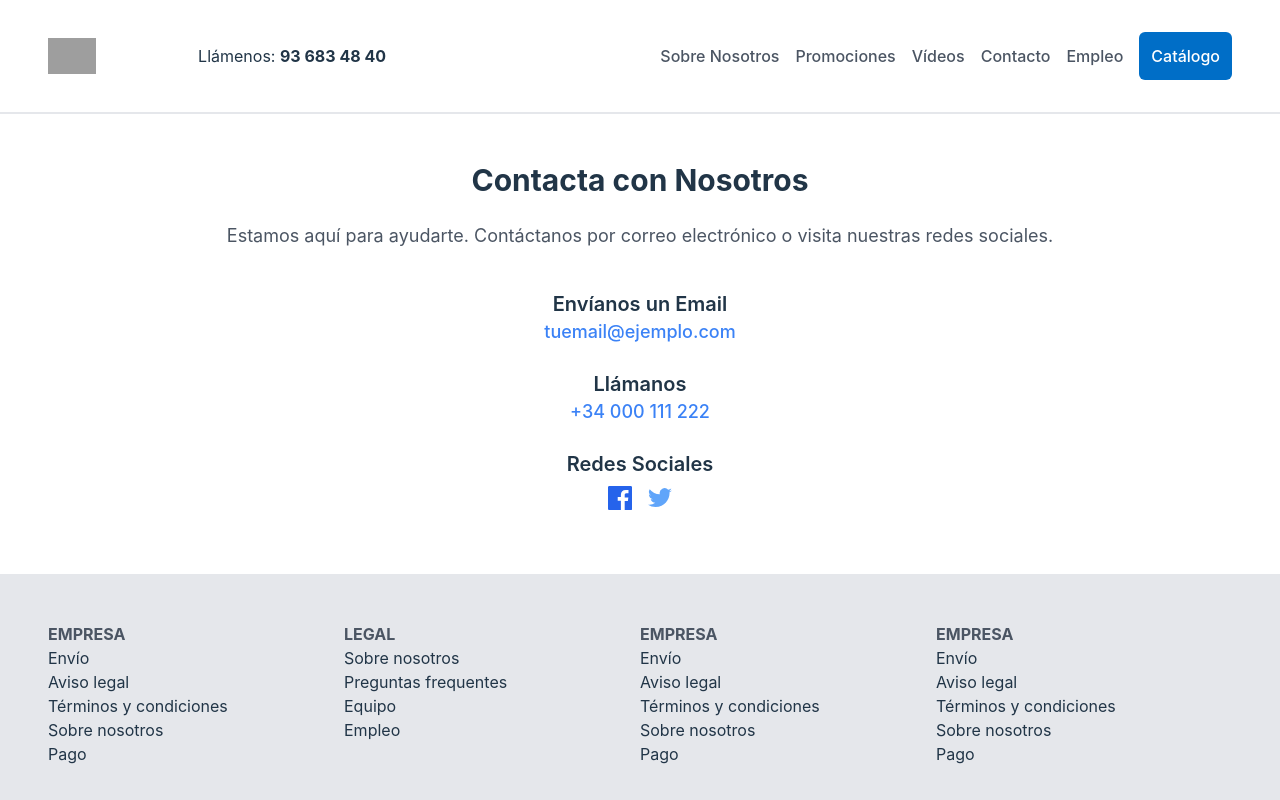
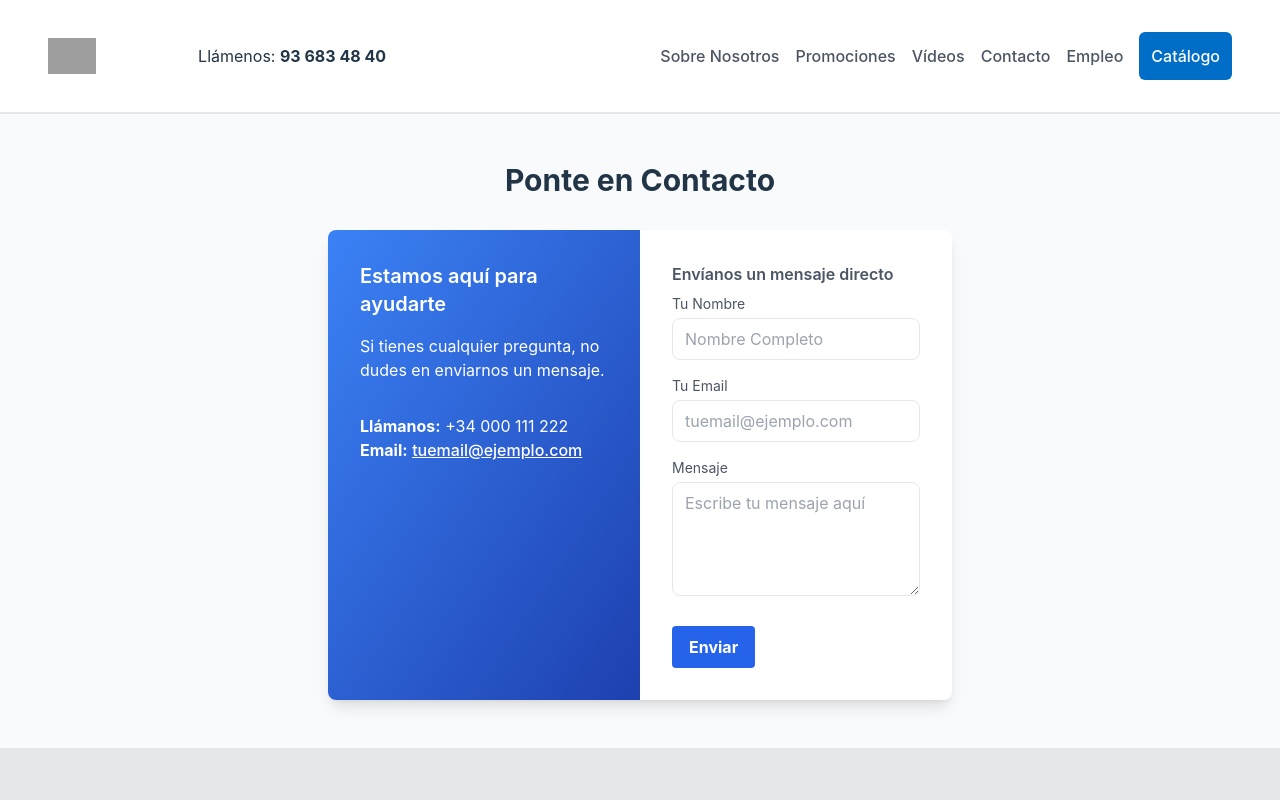
Before and after one commit to sernalab/landing-react, a React (Vite) app: page /contact in a window 1280 px wide. Shown: the top 800 px of the page. Built offline with nearby package versions, Linux system fonts and the light colour scheme; grey boxes are pictures that could not be loaded.

Commit message:
contact page layout

```diff
--- a/src/pages/ContactPage.jsx
+++ b/src/pages/ContactPage.jsx
@@ -1,64 +1,76 @@
 function Contact() {
   return (
     <>
-      <section class="bg-white py-12">
+      <section class="bg-gray-50 py-12">
         <div class="container mx-auto px-4">
-          <h2 class="text-3xl font-bold text-center mb-6">
-            Contacta con Nosotros
-          </h2>
-          <p class="text-lg text-gray-600 text-center mb-6">
-            Estamos aquí para ayudarte. Contáctanos por correo electrónico o
-            visita nuestras redes sociales.
+          <h2 class="text-3xl font-bold text-center mb-8">Ponte en Contacto</h2>
+          <div class="flex flex-wrap justify-center">
+            <div class="w-full md:w-3/4 lg:w-1/2 bg-white shadow-lg rounded-lg overflow-hidden">
+              <div class="md:flex">
+                <div class="md:w-1/2 bg-gradient-to-br from-blue-500 to-blue-800 text-white p-8">
+                  <h3 class="text-xl font-semibold mb-4">
+                    Estamos aquí para ayudarte
+                  </h3>
+                  <p>
+                    Si tienes cualquier pregunta, no dudes en enviarnos un
+                    mensaje.
                   </p>
-          <div class="flex flex-wrap justify-center items-center">
-            <div class="w-full md:w-1/2 lg:w-1/3 p-4 text-center">
-              <div class="mb-6">
-                <h3 class="text-xl font-semibold">Envíanos un Email</h3>
-                <a
-                  href="mailto:tuemail@ejemplo.com"
-                  class="text-blue-500 hover:text-blue-700 text-lg"
-                >
+                  <div class="mt-8">
+                    <p>
+                      <strong>Llámanos:</strong> +34 000 111 222
+                    </p>
+                    <p>
+                      <strong>Email:</strong>{" "}
+                      <a href="mailto:tuemail@ejemplo.com" class="underline">
                         tuemail@ejemplo.com
                       </a>
+                    </p>
                   </div>
-
+                </div>
+                <div class="md:w-1/2 p-8">
+                  <div class="text-gray-600">
+                    <h3 class="font-semibold mb-2">
+                      Envíanos un mensaje directo
+                    </h3>
+                    <form action="mailto:tuemail@ejemplo.com" method="GET">
+                      <div class="mb-4">
+                        <label class="block text-sm">Tu Nombre</label>
+                        <input
+                          type="text"
+                          name="name"
+                          placeholder="Nombre Completo"
+                          required
+                          class="w-full px-3 py-2 border rounded-lg focus:outline-none focus:shadow-outline mt-1"
+                        />
+                      </div>
+                      <div class="mb-4">
+                        <label class="block text-sm">Tu Email</label>
+                        <input
+                          type="email"
+                          name="email"
+                          placeholder="tuemail@ejemplo.com"
+                          required
+                          class="w-full px-3 py-2 border rounded-lg focus:outline-none focus:shadow-outline mt-1"
+                        />
+                      </div>
                       <div class="mb-6">
-                <h3 class="text-xl font-semibold">Llámanos</h3>
-                <a
-                  href="tel:+34000111222"
-                  class="text-blue-500 hover:text-blue-700 text-lg"
+                        <label class="block text-sm">Mensaje</label>
+                        <textarea
+                          name="body"
+                          rows="4"
+                          placeholder="Escribe tu mensaje aquí"
+                          required
+                          class="w-full px-3 py-2 border rounded-lg focus:outline-none focus:shadow-outline mt-1"
+                        ></textarea>
+                      </div>
+                      <button
+                        type="submit"
+                        class="bg-blue-600 hover:bg-blue-700 text-white font-bold py-2 px-4 rounded focus:outline-none focus:shadow-outline"
                       >
-                  +34 000 111 222
-                </a>
+                        Enviar
+                      </button>
+                    </form>
                   </div>
-
-              <div>
-                <h3 class="text-xl font-semibold">Redes Sociales</h3>
-                <div class="flex justify-center space-x-4 mt-2">
-                  <a
-                    href="https://facebook.com/tuPerfil"
-                    class="text-blue-600 hover:text-blue-800"
-                  >
-                    <svg
-                      class="w-6 h-6"
-                      fill="currentColor"
-                      viewBox="0 0 24 24"
-                    >
-                      <path d="M22.676 0H1.324C.594 0 0 .594 0 1.324v21.352C0 23.406.594 24 1.324 24h11.568V14.724h-3.18v-3.6h3.18V8.785c0-3.15 1.926-4.869 4.743-4.869 1.35 0 2.51.1 2.85.145v3.31l-1.956.001c-1.533 0-1.828.729-1.828 1.796v2.355h3.654l-.476 3.6h-3.178V24h6.23c.729 0 1.323-.594 1.323-1.324V1.324C24 .594 23.406 0 22.676 0z" />
-                    </svg>
-                  </a>
-                  <a
-                    href="https://twitter.com/tuPerfil"
-                    class="text-blue-400 hover:text-blue-600"
-                  >
-                    <svg
-                      class="w-6 h-6"
-                      fill="currentColor"
-                      viewBox="0 0 24 24"
-                    >
-                      <path d="M24 4.557a9.83 9.83 0 0 1-2.828.775 4.932 4.932 0 0 0 2.162-2.723 9.864 9.864 0 0 1-3.127 1.195 4.916 4.916 0 0 0-8.384 4.482 13.944 13.944 0 0 1-10.109-5.136 4.916 4.916 0 0 0 1.52 6.555A4.897 4.897 0 0 1 .964 8.29v.062a4.914 4.914 0 0 0 3.941 4.796 4.903 4.903 0 0 1-2.224.085 4.92 4.92 0 0 0 4.589 3.417 9.867 9.867 0 0 1-7.286 2.032 13.892 13.892 0 0 0 7.548 2.212c9.058 0 14.01-7.5 14.01-14.008 0-.21 0-.42-.016-.63A9.935 9.935 0 0 0 24 4.557z" />
-                    </svg>
-                  </a>
                 </div>
               </div>
             </div>
```
Lines whose indentation alone changed are shown as unchanged.
